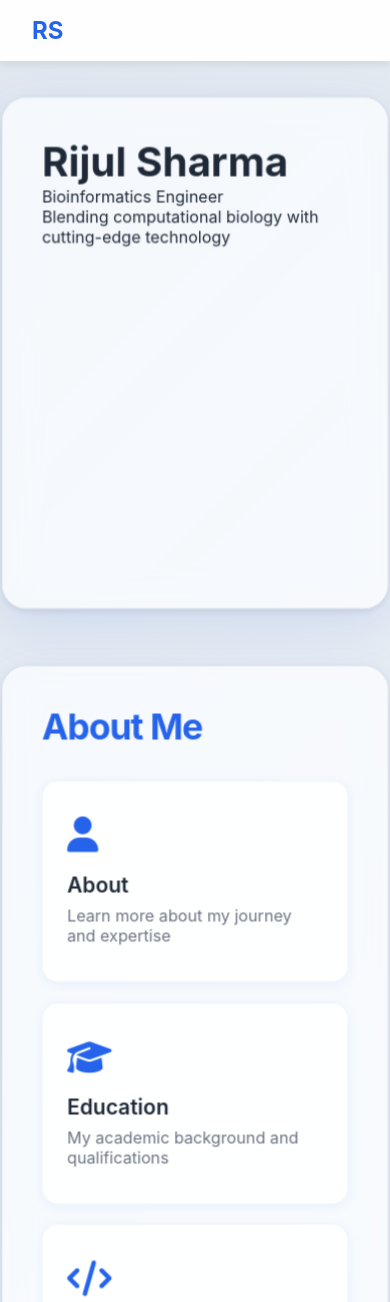
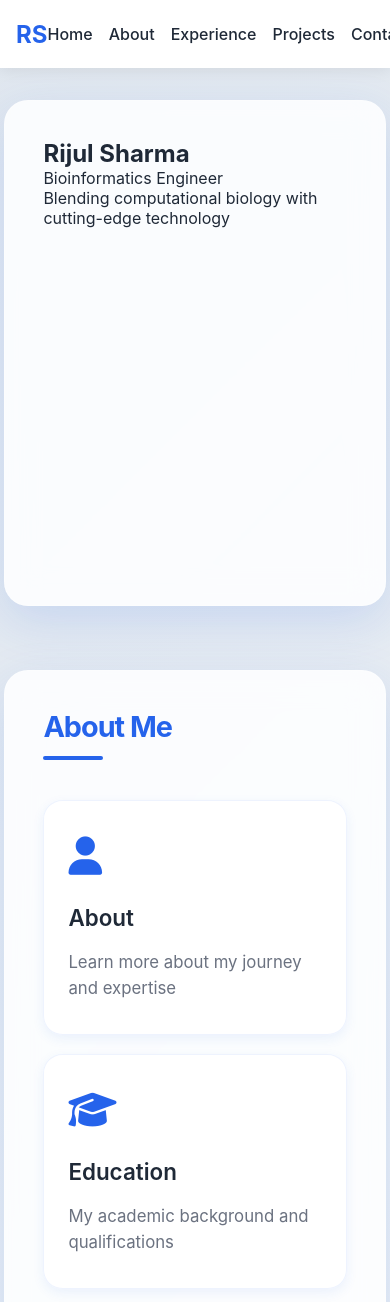
Before and after one commit to Errornautical/errornautical.github.io, a website built with Vite: page index.html in a window 390 px wide. Shown: the top 1302 px of the page. Built offline with nearby package versions, Linux system fonts and the light colour scheme.

Commit message:
minor polishes to the webiste

```diff
--- a/styles.css
+++ b/styles.css
@@ -43,16 +43,17 @@ body {
     position: fixed;
     top: 0;
     width: 100%;
-    background: rgba(255, 255, 255, 0.95);
+    background: rgba(255, 255, 255, 0.98);
     backdrop-filter: blur(10px);
     z-index: 1000;
-    box-shadow: 0 2px 10px rgba(0, 0, 0, 0.1);
+    box-shadow: 0 2px 15px rgba(0, 0, 0, 0.08);
+    transition: all 0.3s ease;
 }
 
 .nav-content {
     max-width: 1200px;
     margin: 0 auto;
-    padding: 1rem 2rem;
+    padding: 1.2rem 2rem;
     display: flex;
     justify-content: space-between;
     align-items: center;
@@ -62,18 +63,47 @@ body {
     font-size: 1.5rem;
     font-weight: 700;
     color: var(--primary-color);
+    text-decoration: none;
+    transition: transform 0.3s ease;
+}
+
+.logo:hover {
+    transform: translateY(-2px);
+}
+
+.nav-links {
+    display: flex;
+    gap: 2.5rem;
+    align-items: center;
 }
 
 .nav-links a {
     color: var(--text-color);
     text-decoration: none;
-    margin-left: 2rem;
     font-weight: 500;
-    transition: var(--transition);
+    font-size: 1.1rem;
+    padding: 0.5rem 0;
+    position: relative;
+    transition: color 0.3s ease;
+}
+
+.nav-links a::after {
+    content: '';
+    position: absolute;
+    bottom: 0;
+    left: 0;
+    width: 0;
+    height: 2px;
+    background: var(--primary-color);
+    transition: width 0.3s ease;
 }
 
 .nav-links a:hover {
     color: var(--primary-color);
+}
+
+.nav-links a:hover::after {
+    width: 100%;
 }
 
 /* Sections Container */
@@ -91,32 +121,26 @@ body {
 .section.folder {
     position: relative;
     margin: 0 auto;
-    max-width: 900px;
+    max-width: 1000px;
     min-height: 60vh;
-    background: rgba(255,255,255,0.7);
+    background: rgba(255,255,255,0.85);
     border-radius: 1.5rem;
-    box-shadow: 0 8px 32px 0 rgba(31, 38, 135, 0.10);
+    box-shadow: 0 8px 32px 0 rgba(31, 38, 135, 0.12);
     backdrop-filter: blur(16px) saturate(180%);
     -webkit-backdrop-filter: blur(16px) saturate(180%);
     border: 1px solid rgba(255,255,255,0.18);
-    transition:
-        transform 0.8s cubic-bezier(0.23, 1, 0.32, 1),
-        box-shadow 0.8s cubic-bezier(0.23, 1, 0.32, 1),
-        opacity 0.5s,
-        filter 0.5s;
+    transition: all 0.8s cubic-bezier(0.23, 1, 0.32, 1);
     will-change: transform, box-shadow, opacity, filter;
     opacity: 0.7;
     filter: blur(2px) grayscale(0.1);
-    transform: scale(0.97) rotateX(10deg) translateY(40px);
-    z-index: 1;
+    transform: scale(0.97) translateY(40px);
 }
 
 .section.folder.active {
     opacity: 1 !important;
     filter: none !important;
-    transform: scale(1.01) rotateX(0deg) translateY(0) !important;
-    box-shadow: 0 16px 48px 0 rgba(37, 99, 235, 0.13), 0 2px 8px 0 rgba(0,0,0,0.10);
-    z-index: 2;
+    transform: scale(1) translateY(0) !important;
+    box-shadow: 0 16px 48px 0 rgba(37, 99, 235, 0.15);
 }
 
 .section.folder:not(.active) {
@@ -128,11 +152,24 @@ body {
 
 .section-title {
     text-align: left;
-    font-size: 2.2rem;
-    margin-bottom: 2rem;
+    font-size: 2.4rem;
+    margin-bottom: 2.5rem;
     color: var(--primary-color);
     letter-spacing: -1px;
     font-weight: 700;
+    position: relative;
+    padding-bottom: 1rem;
+}
+
+.section-title::after {
+    content: '';
+    position: absolute;
+    bottom: 0;
+    left: 0;
+    width: 60px;
+    height: 4px;
+    background: var(--primary-color);
+    border-radius: 2px;
 }
 
 .folder-content {
@@ -152,54 +189,52 @@ body {
 }
 
 .card {
-    background: rgba(255,255,255,0.85);
-    border-radius: 1rem;
-    padding: 2rem 1.5rem;
+    background: rgba(255,255,255,0.9);
+    border-radius: 1.2rem;
+    padding: 2.5rem 2rem;
     height: 100%;
-    min-height: 200px;
+    min-height: 220px;
     display: flex;
     flex-direction: column;
     text-align: left;
-    transition:
-        box-shadow 0.3s cubic-bezier(0.23, 1, 0.32, 1),
-        transform 0.3s cubic-bezier(0.23, 1, 0.32, 1),
-        background 0.3s;
+    transition: all 0.4s cubic-bezier(0.23, 1, 0.32, 1);
     cursor: pointer;
-    box-shadow: 0 2px 8px rgba(37, 99, 235, 0.07);
-    border: 1px solid rgba(37, 99, 235, 0.07);
+    box-shadow: 0 4px 12px rgba(37, 99, 235, 0.08);
+    border: 1px solid rgba(37, 99, 235, 0.08);
     position: relative;
     overflow: hidden;
 }
 
 .card:hover {
-    background: rgba(37, 99, 235, 0.08);
-    box-shadow: 0 8px 24px rgba(37, 99, 235, 0.18);
-    transform: translateY(-8px) scale(1.03) rotateX(2deg);
+    background: rgba(37, 99, 235, 0.03);
+    box-shadow: 0 12px 32px rgba(37, 99, 235, 0.15);
+    transform: translateY(-8px);
     border-color: var(--primary-color);
 }
 
-.card-content {
-    flex: 1;
-    display: flex;
-    flex-direction: column;
+.card-icon {
+    font-size: 2.4rem;
+    color: var(--primary-color);
+    margin-bottom: 1.5rem;
+    transition: transform 0.3s ease;
 }
 
-.card-icon {
-    font-size: 2.2rem;
-    color: var(--primary-color);
-    margin-bottom: 1rem;
+.card:hover .card-icon {
+    transform: scale(1.1);
 }
 
 .card h3 {
-    margin-bottom: 0.5rem;
+    margin-bottom: 1rem;
     color: var(--text-color);
-    font-size: 1.3rem;
+    font-size: 1.4rem;
     font-weight: 600;
+    line-height: 1.3;
 }
 
 .card p {
     color: var(--light-text);
-    font-size: 1rem;
+    font-size: 1.05rem;
+    line-height: 1.6;
     flex: 1;
 }
 
@@ -254,34 +289,46 @@ body {
 /* Contact Section */
 .contact-container {
     text-align: center;
-    max-width: 600px;
+    max-width: 700px;
     margin: 0 auto;
+    padding: 2rem;
 }
 
 .contact-info {
-    margin-bottom: 2rem;
+    margin-bottom: 3rem;
+    background: rgba(255,255,255,0.9);
+    padding: 2.5rem;
+    border-radius: 1.2rem;
+    box-shadow: 0 8px 24px rgba(37, 99, 235, 0.1);
 }
 
 .contact-info p {
-    margin: 1rem 0;
+    margin: 1.2rem 0;
     color: var(--text-color);
+    font-size: 1.1rem;
 }
 
 .social-links {
     display: flex;
     justify-content: center;
-    gap: 2rem;
+    gap: 2.5rem;
+    margin-top: 2rem;
 }
 
 .social-links a {
     color: var(--text-color);
-    font-size: 1.5rem;
-    transition: var(--transition);
+    font-size: 1.8rem;
+    transition: all 0.3s ease;
+    padding: 0.8rem;
+    border-radius: 50%;
+    background: rgba(255,255,255,0.9);
+    box-shadow: 0 4px 12px rgba(37, 99, 235, 0.1);
 }
 
 .social-links a:hover {
     color: var(--primary-color);
-    transform: translateY(-3px);
+    transform: translateY(-5px);
+    box-shadow: 0 8px 24px rgba(37, 99, 235, 0.2);
 }
 
 /* Animations */
@@ -300,24 +347,42 @@ body {
 
 /* Responsive Design */
 @media (max-width: 768px) {
-    .hero-content h1 {
-        font-size: 2.5rem;
+    .nav-content {
+        padding: 1rem;
     }
 
     .nav-links {
-        display: none;
+        gap: 1.5rem;
     }
 
-    .section {
-        padding: 3rem 1rem;
+    .nav-links a {
+        font-size: 1rem;
     }
 
-    .card-container {
-        grid-template-columns: 1fr;
+    .section-title {
+        font-size: 2rem;
     }
 
-    .folder-content {
-        padding: 1rem;
+    .card {
+        padding: 2rem 1.5rem;
+    }
+}
+
+@media (max-width: 480px) {
+    .nav-links {
+        gap: 1rem;
+    }
+
+    .section-title {
+        font-size: 1.8rem;
+    }
+
+    .contact-info {
+        padding: 1.5rem;
+    }
+
+    .social-links {
+        gap: 1.5rem;
     }
 }
 
```
